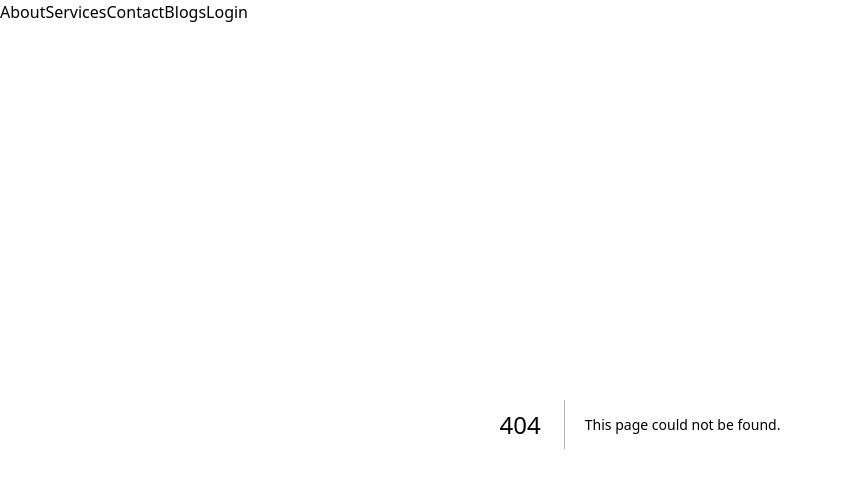
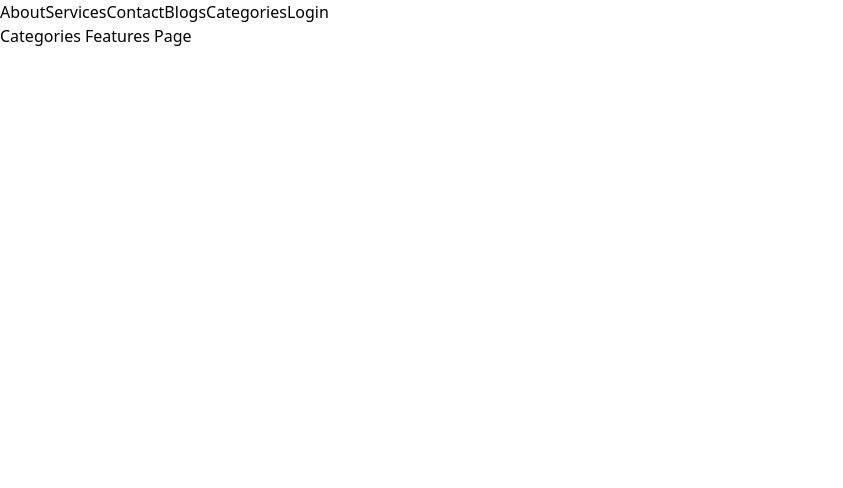
Before and after one commit to fahadfakrul/nextjs_practice, a Next.js app: page /categories in a window 1280 px wide. Before the commit this address had no page. Shown: the top 488 px of the page, without its empty margins (0-843 px from the left). Built offline with nearby package versions, Linux system fonts and the light colour scheme.

Commit message:
catch all segments  in next.js

```diff
--- a/src/Components/Navbar.jsx
+++ b/src/Components/Navbar.jsx
@@ -24,6 +24,11 @@ const Navbar = () => {
             title : "Blogs",
             path : '/blogs'
         }
+        ,
+        {
+            title : "Categories",
+            path : '/categories'
+        }
 
     ]
     const handler = () => {
--- /dev/null
+++ b/src/app/categories/[...features]/page.jsx
@@ -0,0 +1,15 @@
+import React from 'react';
+
+const FeaturesPage = ({params}) => {
+    if(params.features.length == 3)
+        return <div>{params.features[2]}</div>
+    if(params.features.length == 2)
+        return <div>{params.features[1]}</div>
+    return (
+        <div className='h-screen'>
+            Categories Features Page
+        </div>
+    );
+};
+
+export default FeaturesPage;
```
Also changed, not shown: src/app/categories/page.jsx (added, +11 -0 lines).
